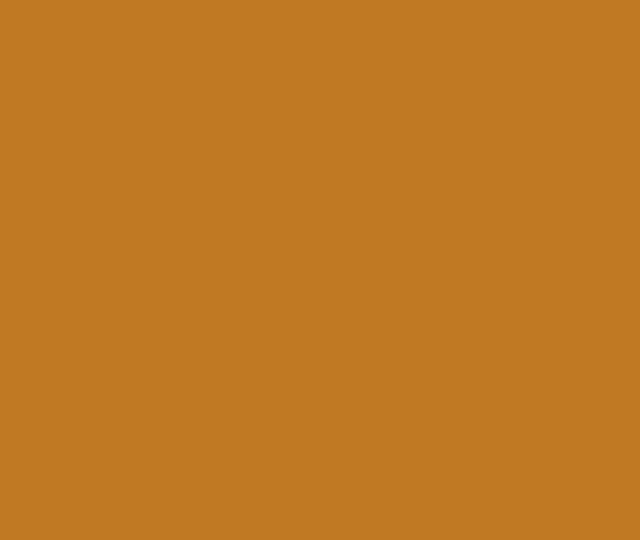
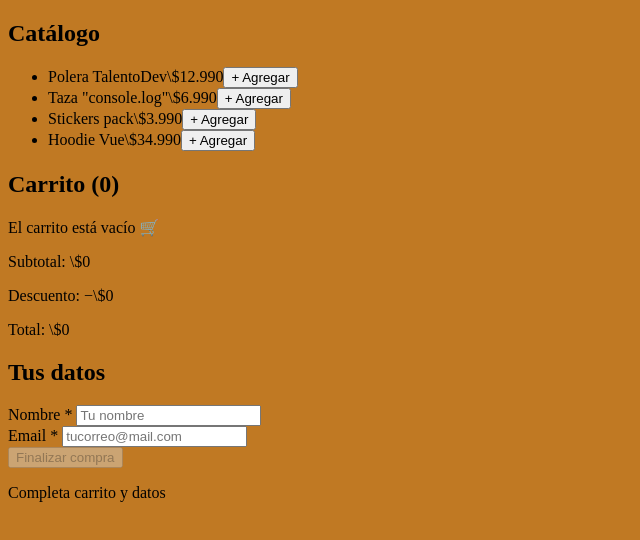
Before and after one commit to zakkdruzer/vue-ejerc-dual, a Vue app in the folder ejercicio-clases-mod6-lecc3-dia2/: page / in a window 1280 px wide. Shown: the top 540 px of the page, without its empty margins (0-640 px from the left). Built offline with nearby package versions, Linux system fonts and the light colour scheme.

Commit message:
feat: Rol B del ejercicio listo (Interfaz & Cliente)

```diff
--- a/ejercicio-clases-mod6-lecc3-dia2/src/App.vue
+++ b/ejercicio-clases-mod6-lecc3-dia2/src/App.vue
@@ -61,10 +61,9 @@ const descuento = computed(() => {
 
 const total = computed(() => subtotal.value - descuento.value)
 
-const emailValido = computed(() => {
-  const valor = cliente.email.trim()
-  return valor.includes('@') && valor.includes('.')
-})
+const emailValido = computed(() =>
+  /^[^@]+@[^@]+\.[^@]+$/.test(cliente.email)
+)
 
 const puedeComprar = computed(() => {
   return totalItems.value > 0 &&
@@ -74,4 +73,91 @@ const puedeComprar = computed(() => {
 </script>
 
 <template>
+  <main class="app">
+    <!-- Catálogo -->
+    <section class="catalogo">
+      <h2>Catálogo</h2>
+
+      <ul>
+        <li
+          v-for="producto in tienda.catalogo"
+          :key="producto.id"
+          class="producto"
+        >
+          <span>{{ producto.nombre }}</span>
+          <span>\${{ producto.precio.toLocaleString('es-CL') }}</span>
+          <button @click="agregarAlCarrito(producto)">
+            + Agregar
+          </button>
+        </li>
+      </ul>
+    </section>
+    <!-- Carrito -->
+    <section class="carrito">
+      <h2>Carrito ({{ totalItems }})</h2>
+
+      <p v-if="tienda.carrito.length === 0">
+        El carrito está vacío 🛒
+      </p>
+
+      <ul v-else>
+        <li
+          v-for="item in tienda.carrito"
+          :key="item.id"
+          class="carrito-item"
+        >
+          <span>{{ item.nombre }}</span>
+          <span>Unidad: \${{ item.precio.toLocaleString('es-CL') }}</span>
+          <span>Cantidad: {{ item.cantidad }}</span>
+
+          <button @click="cambiarCantidad(item.id, -1)">−</button>
+          <button @click="cambiarCantidad(item.id, +1)">+</button>
+          <button @click="quitarDelCarrito(item.id)">Quitar</button>
+        </li>
+      </ul>
+
+      <!-- Totales -->
+      <div class="totales">
+        <p>Subtotal: \${{ subtotal.toLocaleString('es-CL') }}</p>
+        <p>Descuento: −\${{ descuento.toLocaleString('es-CL') }}</p>
+        <p>Total: \${{ total.toLocaleString('es-CL') }}</p>
+      </div>
+    </section>
+    <!-- Datos del cliente -->
+    <section class="cliente">
+      <h2>Tus datos</h2>
+
+      <div>
+        <label>
+          Nombre *
+          <input
+            type="text"
+            v-model="cliente.nombre"
+            placeholder="Tu nombre"
+          />
+        </label>
+      </div>
+
+      <div>
+        <label>
+          Email *
+          <input
+            type="email"
+            v-model="cliente.email"
+            placeholder="tucorreo@mail.com"
+          />
+        </label>
+      </div>
+
+      <button
+        :disabled="!puedeComprar"
+      >
+        Finalizar compra
+      </button>
+
+      <p v-if="!puedeComprar">
+        Completa carrito y datos
+      </p>
+    </section>
+  </main>
 </template>
```
